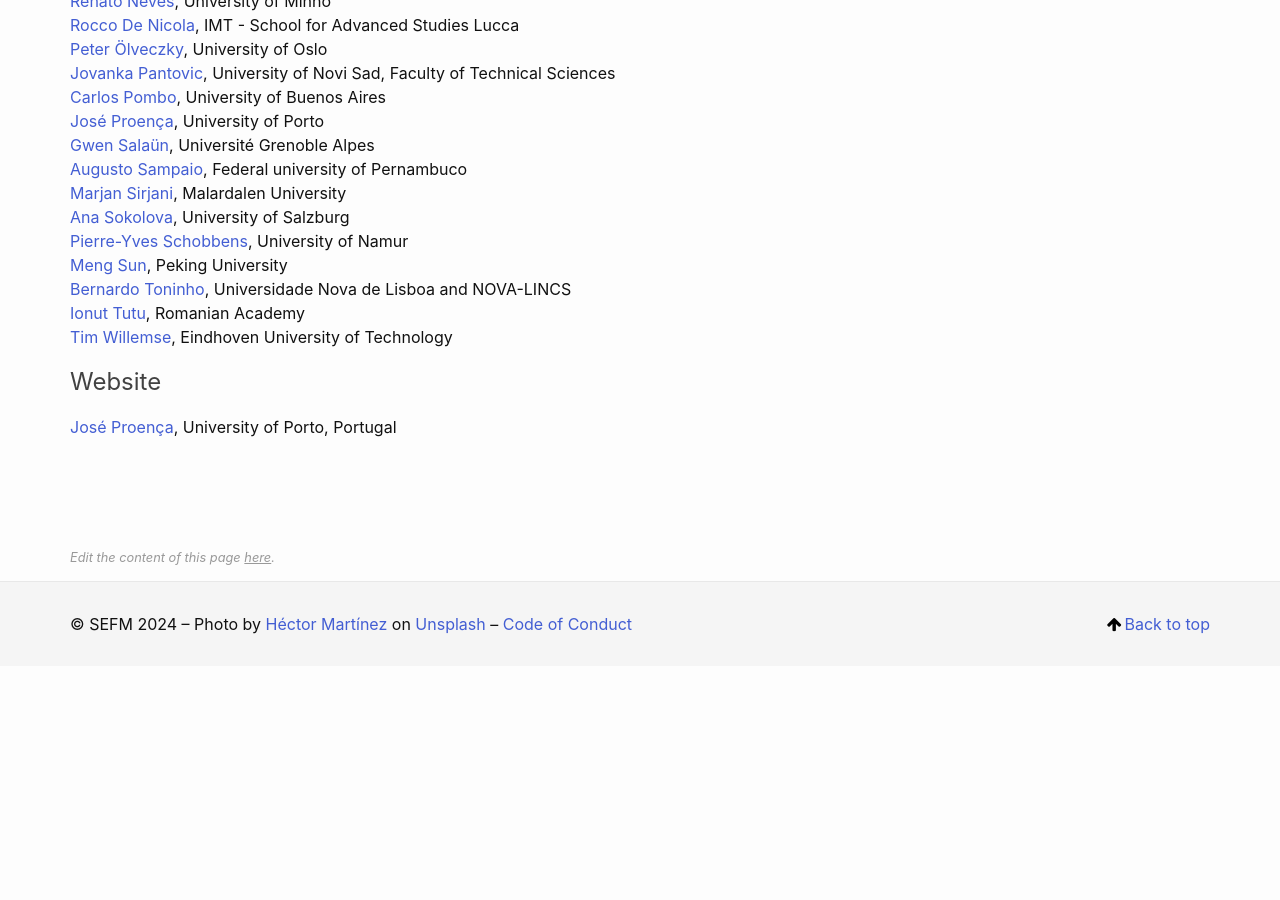
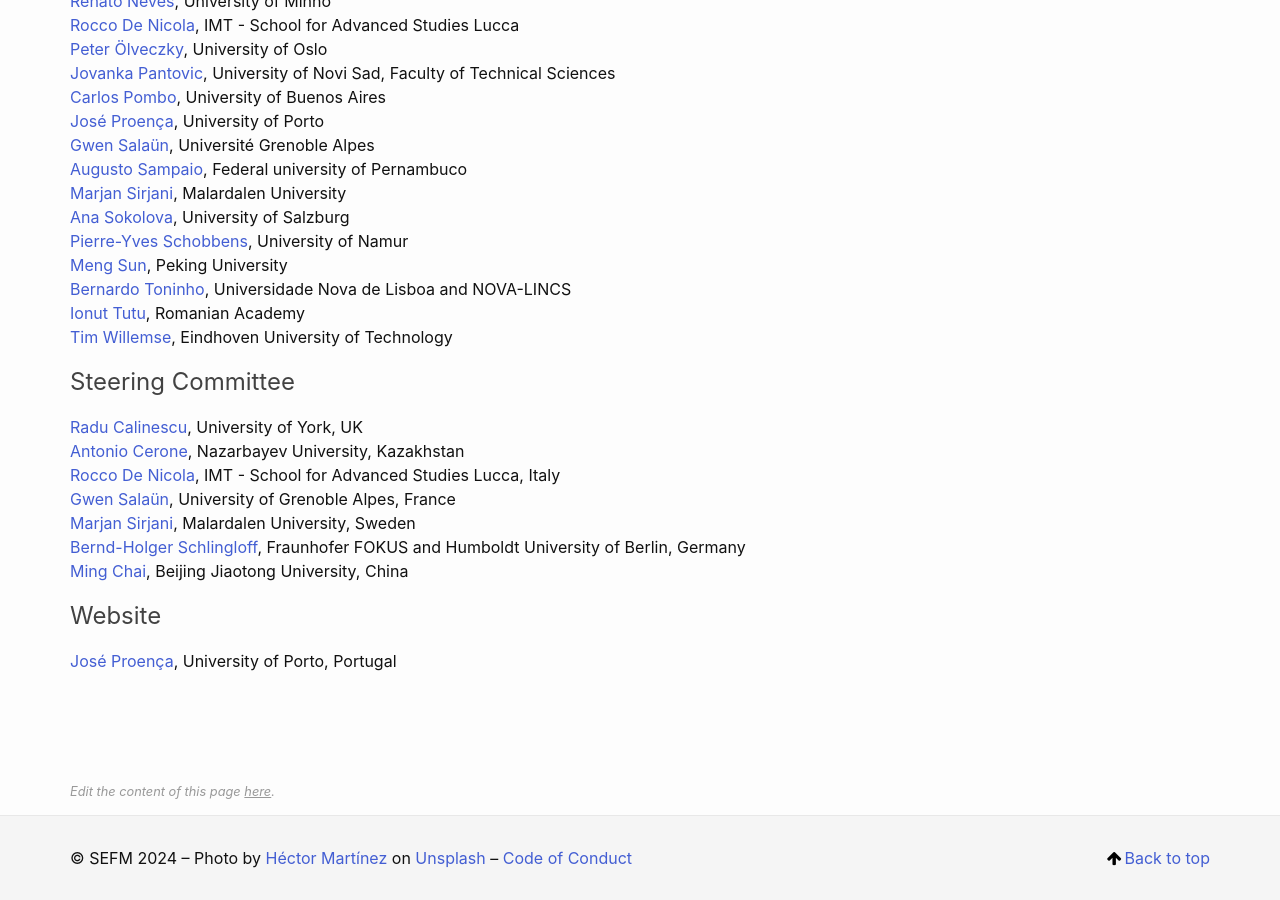
Before and after one commit to sefm-conference/2024, a Jekyll site: the page built from _pages/committees.md, in a window 1280 px wide and 900 px high, scrolled down 1269 px. Built offline with Jekyll 4.4.1, drawn with Linux system fonts in a browser that asks for light colours; before the commit the page ends 1935 px from its top, so only the background shows below that.

Commit message:
Update committees.md

```diff
--- a/_pages/committees.md
+++ b/_pages/committees.md
@@ -47,6 +47,17 @@ order: 4
 [Ionut Tutu](https://dblp.org/pid/74/9837.html), Romanian Academy
 [Tim Willemse](https://www.win.tue.nl/~timw/), Eindhoven University of Technology
 
+
+## Steering Committee
+[Radu Calinescu](https://www-users.cs.york.ac.uk/~raduc/), University of York, UK
+[Antonio Cerone](https://nu.edu.kz/faculty/antonio-cerone), Nazarbayev University, Kazakhstan
+[Rocco De Nicola](https://www.imtlucca.it/it/rocco.denicola), IMT - School for Advanced Studies Lucca, Italy
+[Gwen Salaün](http://convecs.inria.fr/people/Gwen.Salaun/), University of Grenoble Alpes, France
+[Marjan Sirjani](http://www.ru.is/faculty/marjan/), Malardalen University, Sweden
+[Bernd-Holger Schlingloff](https://www.fokus.fraunhofer.de/usr/de_schlingloff), Fraunhofer FOKUS and Humboldt University of Berlin, Germany
+[Ming Chai](https://faculty.bjtu.edu.cn/trans/8937.html), Beijing Jiaotong University, China
+
+
 <!--
 ## Artefact Evaluation Committee Chairs
 [Mário Pereira](https://mariojppereira.github.io/), NOVA University of Lisbon, Portugal
```
